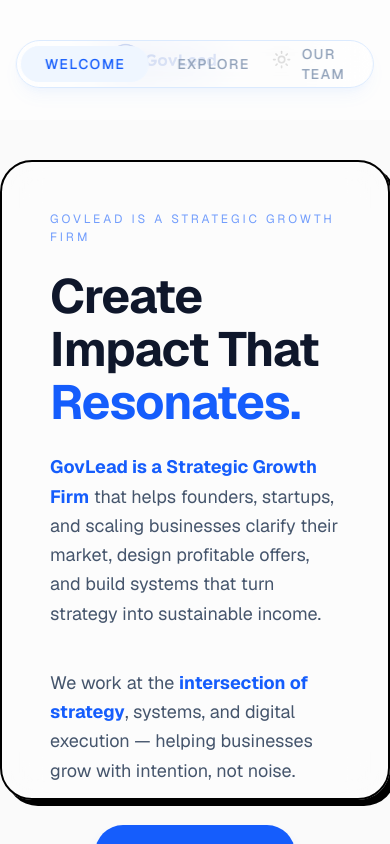
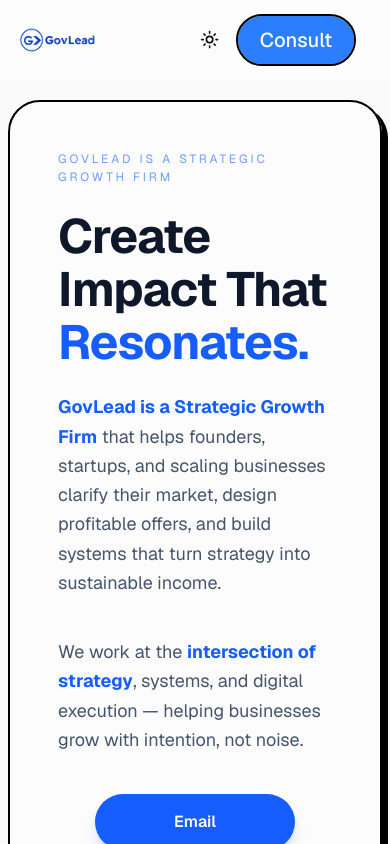
Before and after one commit to callmekaywork/govleadsite, a Next.js app: page / in a window 390 px wide. Shown: the top 844 px of the page. Built offline with nearby package versions, Linux system fonts and the light colour scheme.

Commit message:
update the data

```diff
--- a/src/app/page.tsx
+++ b/src/app/page.tsx
@@ -4,7 +4,6 @@
 
 import Navigation from "@/components/navigation";
 import Logo_nav from "@/components/logo_nav";
-import Intromainpage from "@/components/Intromainpage";
 import { Sliding_govlead_roles } from "@/components/slidinggovlead_roles";
 import Strategiclens from "@/components/strategiclens";
 import { WhatWeDo } from "@/components/whatwedo";
@@ -16,6 +15,7 @@
 import { IdealClient } from "@/components/idealclient";
 import { GovLeadPromise } from "@/components/govleadpromise";
 import { Footer } from "@/components/footer";
+import Homepage from "@/components/homepage";
 
 export default function Home() {
   const [selectedServiceId, setSelectedServiceId] = useState<string | null>(
@@ -45,8 +45,10 @@
   return (
     <div className="w-full flex flex-col items-center justify-center bg-zinc-50 font-sans dark:bg-slate-800 ">
       <Logo_nav />
+
       <Navigation />
-      <Intromainpage />
+
+      <Homepage />
       <Sliding_govlead_roles />
       <Strategiclens />
 
--- a/src/components/darkmode-toggle.tsx
+++ b/src/components/darkmode-toggle.tsx
@@ -13,13 +13,16 @@
 } from "@/components/ui/dropdown-menu";
 
 export function DarkModeToggle() {
-  const { setTheme } = useTheme();
+  const { theme, setTheme } = useTheme();
 
   return (
     <DropdownMenu>
-      <DropdownMenuTrigger className={"rounded-2xl "}>
-        <Sun className="h-[1.2rem] w-[1.2rem] scale-100 rotate-0 transition-all dark:scale-0 dark:-rotate-90" />
-        <Moon className="absolute h-[1.2rem] w-[1.2rem] scale-0 rotate-90 transition-all dark:scale-100 dark:rotate-0" />
+      <DropdownMenuTrigger className={""}>
+        {theme == "dark" ? (
+          <Moon className=" h-[1.2rem] w-[1.2rem] scale-0 rotate-90 transition-all dark:scale-100 dark:rotate-0" />
+        ) : (
+          <Sun className="h-[1.2rem] w-[1.2rem] scale-100 rotate-0 transition-all dark:scale-0 dark:-rotate-90" />
+        )}
       </DropdownMenuTrigger>
       <DropdownMenuContent align="start">
         <DropdownMenuItem onClick={() => setTheme("light")}>
--- a/src/components/Intromainpage.tsx
+++ b/src/components/homepage.tsx
@@ -36,7 +36,7 @@
   },
 ];
 
-export default function Intromainpage() {
+export default function Homepage() {
   const [activeIndex, setActiveIndex] = useState(0);
   const [isAutoPlaying, setIsAutoPlaying] = useState(true);
 
@@ -76,9 +76,9 @@
       {/* <CursorBackground /> */}
 
       {/* Hero Section */}
-      <section className="bg-zinc-50 w-full flex flex-col md:flex-row md:justify-center items-center justify-between md:gap-5   dark:bg-slate-800 sm:items-start py-10 ">
-        <div className="flex flex-col items-center justify-center max-w-200 max-h-160">
-          <div className="relative z-10 max-w-200 h-160 bg-white/40 dark:bg-slate-900 backdrop-blur-[20px]  border-2 dark:border-slate-900 rounded-[32px] p-12 md:p-16 border-black shadow-[6px_6px_0px_#000] ">
+      <section className="bg-zinc-50 w-full flex flex-col md:flex-row md:justify-center items-center justify-between md:gap-5 dark:bg-slate-800 sm:items-start py-5 ">
+        <div className="flex items-center justify-center w-full h-auto md:px-20 px-2">
+          <div className="relative z-10 w-full dark:bg-slate-900 backdrop-blur-[20px] bg-white/40 border-2 dark:border-slate-900 rounded-[32px] p-12 md:p-16 border-black shadow-[6px_6px_0px_#000] ">
             <h1 className="text-[12px] font-sans uppercase tracking-[3px] dark:text-white/70 text-blue-600/60 mb-6">
               GovLead is a Strategic Growth Firm
             </h1>
@@ -122,7 +122,7 @@
           </div>
         </div>
 
-        <div className="hidden md:flex flex-col items-center justify-center w-140 border-black shadow-[6px_6px_0px_#000] rounded-2xl">
+        <div className="hidden md:hidden flex-col items-center justify-center w-140 border-black shadow-[6px_6px_0px_#000] rounded-2xl">
           <div className="relative z-10 w-140 h-160 px-2 bg-white/40 backdrop-blur-[20px] border border-blue-100 rounded-[32px]   shadow-xl shadow-blue-500/5">
             {/* Slider Container */}
             <div className="relative h-160 w-full grow flex items-center justify-center">
--- a/src/components/logo_nav.tsx
+++ b/src/components/logo_nav.tsx
@@ -5,14 +5,15 @@
 
 import Image from "next/image";
 import { useTheme } from "next-themes";
+import { Button } from "./ui/button";
 
 export default function Logo_nav() {
   const { theme } = useTheme();
 
   return (
-    <div className="w-full h-30 bg-white/60 dark:bg-slate-950">
-      <div className="w-full h-full flex items-center justify-between px-20">
-        <h1 className="h-20 w-60 text-4xl flex justify-center items-center">
+    <div className="w-full h-20 md:h-30 bg-white/60 dark:bg-slate-950">
+      <div className="w-full h-full flex items-center justify-between md:px-20 ">
+        <div className="md:h-20 md:w-60 h-10 w-30 text-4xl flex justify-center items-center">
           <Image
             src={
               theme == "dark" ? "/parent_logoWTrans.png" : "/parent_logo.png"
@@ -21,10 +22,19 @@
             height={100}
             alt="Govlead Logo Image"
           />
-        </h1>
+        </div>
 
-        <div className="h-full w-20 flex justify-center items-center ">
-          <DarkModeToggle />
+        <div className="h-full w-60 flex md:flex-row-reverse justify-center items-center ">
+          <div className="h-13 w-13 flex justify-center items-center ">
+            <DarkModeToggle />
+          </div>
+          <Button
+            className={
+              "h-13 w-30 md:w-40 md:mx-2 rounded-4xl bg-blue-500 border-2 border-black hover:shadow-[2px_2px_0px_#000] cursor-pointer text-xl dark:bg-white dark:border-black dark:text-black"
+            }
+          >
+            Consult
+          </Button>
         </div>
       </div>
     </div>
--- a/src/components/navigation.tsx
+++ b/src/components/navigation.tsx
@@ -15,8 +15,8 @@
 export default function Navigation() {
   const pathname = usePathname();
   return (
-    <nav className="fixed top-10 left-1/2 -translate-x-1/2 z-50">
-      <div className="flex items-center gap-1 p-1 bg-white/60 dark:bg-slate-800 backdrop-blur-xl border border-blue-100 dark:border-slate-900 rounded-full h-12 shadow-lg shadow-blue-500/5 dark:shadow-blue-200/5">
+    <nav className="fixed top-10 left-1/2 -translate-x-1/2 z-50 hidden md:block">
+      <div className="w-auto flex items-center gap-1 p-1 bg-white/60 dark:bg-slate-800 backdrop-blur-xl border border-blue-100 dark:border-slate-900 rounded-full h-12 shadow-lg shadow-blue-500/5 dark:shadow-blue-200/5">
         {navItems.map((item) => {
           const isActive = pathname === item.path;
           return (
@@ -24,7 +24,7 @@
               key={item.path}
               href={item.path}
               className={cn(
-                "relative px-6 py-2 text-sm font-medium transition-colors rounded-full",
+                "relative px-2 py-2 flex justify-center text-[10px] md:text-sm font-medium transition-colors rounded-full max-w-30 w-20 md:w-40",
                 isActive
                   ? "text-blue-600"
                   : "text-slate-400 hover:text-blue-600",
--- a/src/components/slidinggovlead_roles.tsx
+++ b/src/components/slidinggovlead_roles.tsx
@@ -64,7 +64,7 @@
 
   return (
     <div
-      className="w-full flex flex-col items-center py-20 px-4 dark:bg-slate-800"
+      className="w-full flex flex-col bg-zinc-50 items-center py-20 px-4 dark:bg-slate-800 overflow-hidden"
       ref={containerRef}
     >
       <div className="w-full max-w-4xl relative">
```
